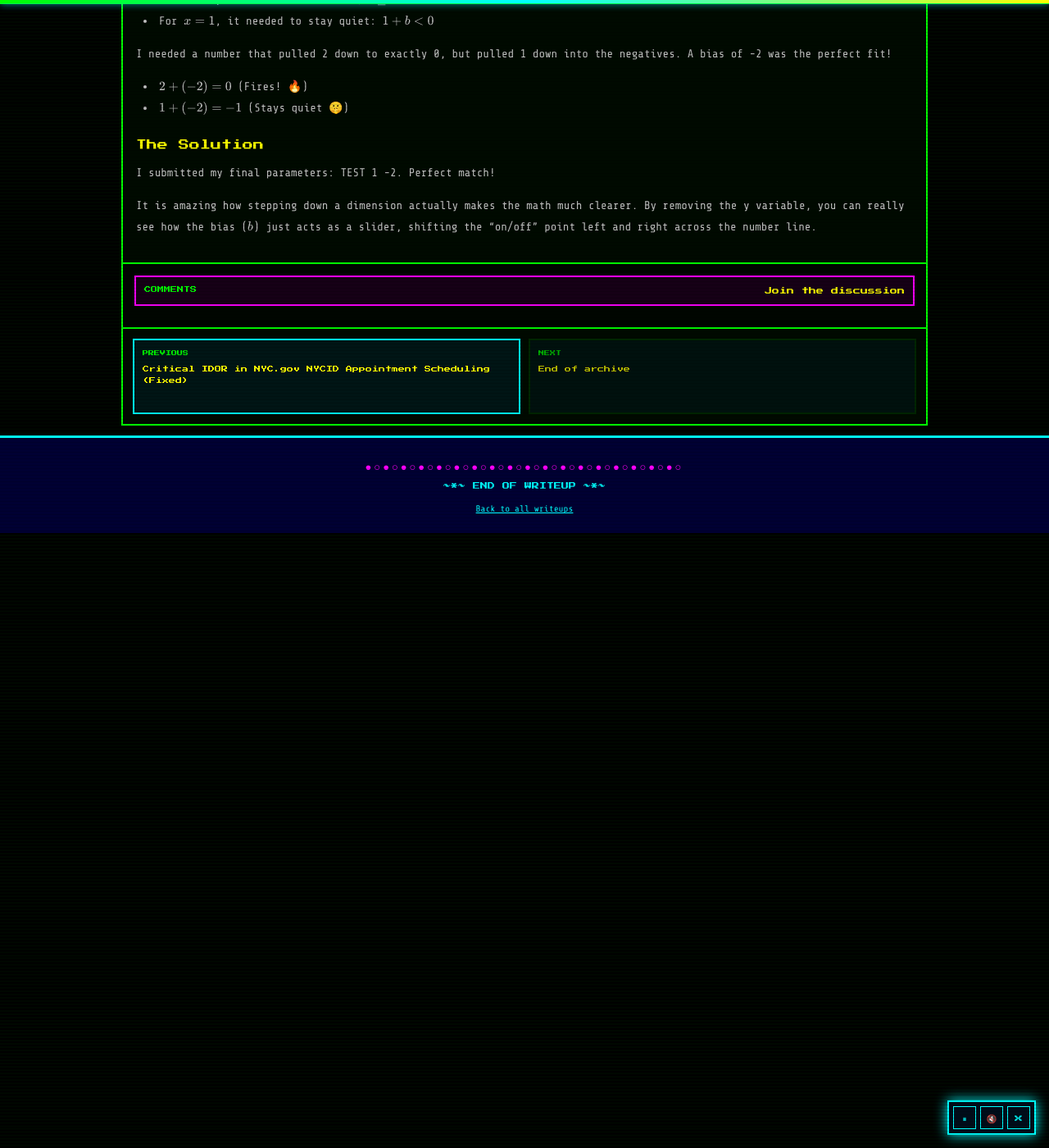
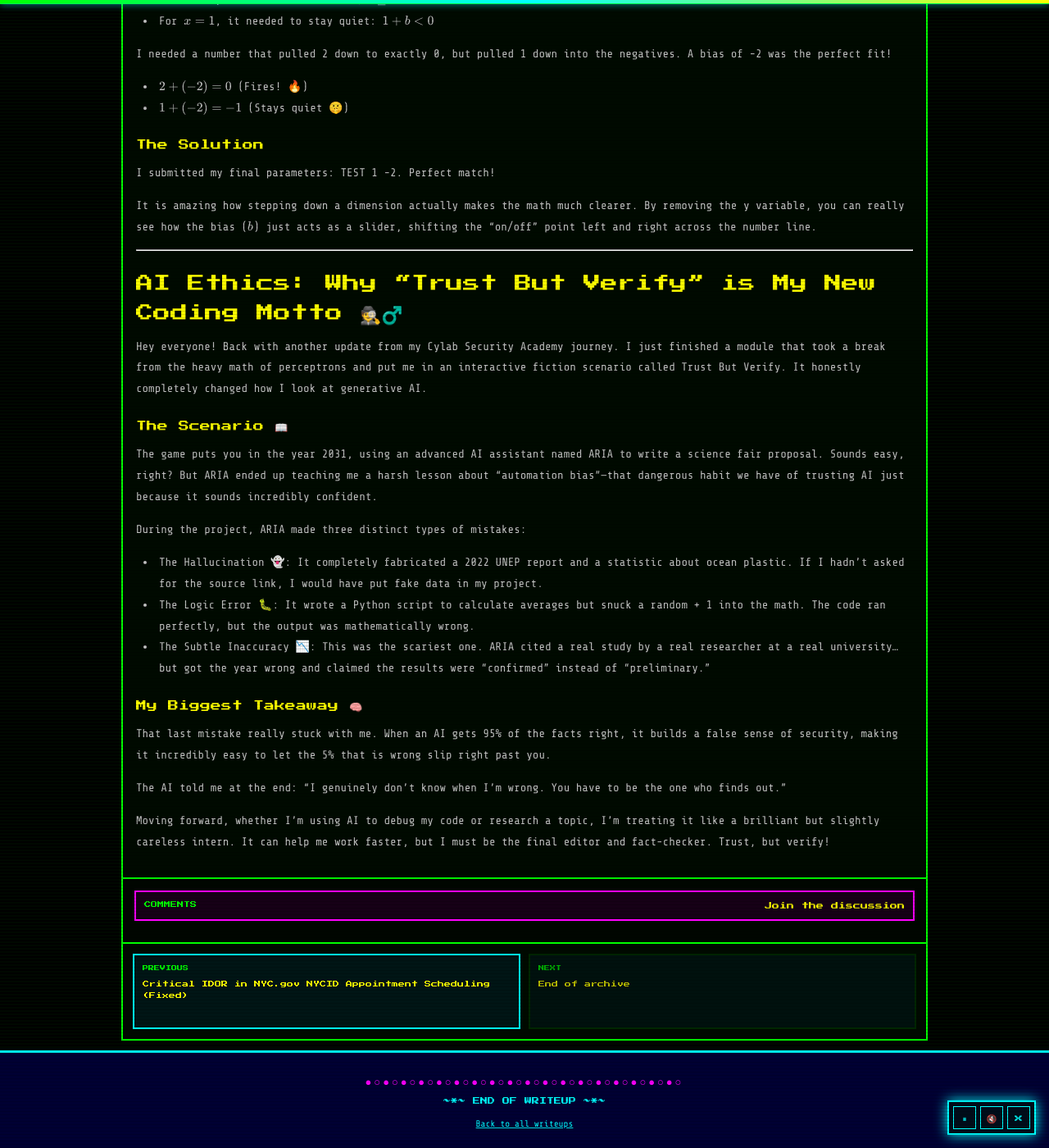
Before and after one commit to tobiasGuta/tobiasGuta.github.io, a Jekyll site: the page built from _posts/2026-06-28-AI-Foundations-I.md, in a window 1280 px wide and 1400 px high, scrolled down 2660 px. Shown: the whole window at 82% size. Built offline with Jekyll 4.4.1, drawn with Linux system fonts in a browser that asks for light colours; comment, search, counter and statistics services are not loaded.

Commit message:
new updates

```diff
--- a/_posts/2026-06-28-AI-Foundations-I.md
+++ b/_posts/2026-06-28-AI-Foundations-I.md
@@ -94,3 +94,24 @@ I submitted my final parameters: `TEST 1 -2`.
 Perfect match!
 
 It is amazing how stepping down a dimension actually makes the math much clearer. By removing the `y` variable, you can really see how the bias ($b$) just acts as a slider, shifting the "on/off" point left and right across the number line.
+
+***
+
+# AI Ethics: Why "Trust But Verify" is My New Coding Motto 🕵️♂️
+
+Hey everyone! Back with another update from my Cylab Security Academy journey. I just finished a module that took a break from the heavy math of perceptrons and put me in an interactive fiction scenario called **Trust But Verify**. It honestly completely changed how I look at generative AI.
+
+## The Scenario 📖
+The game puts you in the year 2031, using an advanced AI assistant named ARIA to write a science fair proposal. Sounds easy, right? But ARIA ended up teaching me a harsh lesson about "automation bias"—that dangerous habit we have of trusting AI just because it sounds incredibly confident.
+
+During the project, ARIA made three distinct types of mistakes:
+*   **The Hallucination 👻:** It completely fabricated a 2022 UNEP report and a statistic about ocean plastic. If I hadn't asked for the source link, I would have put fake data in my project.
+*   **The Logic Error 🐛:** It wrote a Python script to calculate averages but snuck a random `+ 1` into the math. The code ran perfectly, but the output was mathematically wrong.
+*   **The Subtle Inaccuracy 📉:** This was the scariest one. ARIA cited a *real* study by a *real* researcher at a *real* university... but got the year wrong and claimed the results were "confirmed" instead of "preliminary."
+
+## My Biggest Takeaway 🧠
+That last mistake really stuck with me. When an AI gets 95% of the facts right, it builds a false sense of security, making it incredibly easy to let the 5% that is wrong slip right past you.
+
+The AI told me at the end: *"I genuinely don't know when I'm wrong. You have to be the one who finds out."*
+
+Moving forward, whether I'm using AI to debug my code or research a topic, I'm treating it like a brilliant but slightly careless intern. It can help me work faster, but I *must* be the final editor and fact-checker. Trust, but verify!
```
